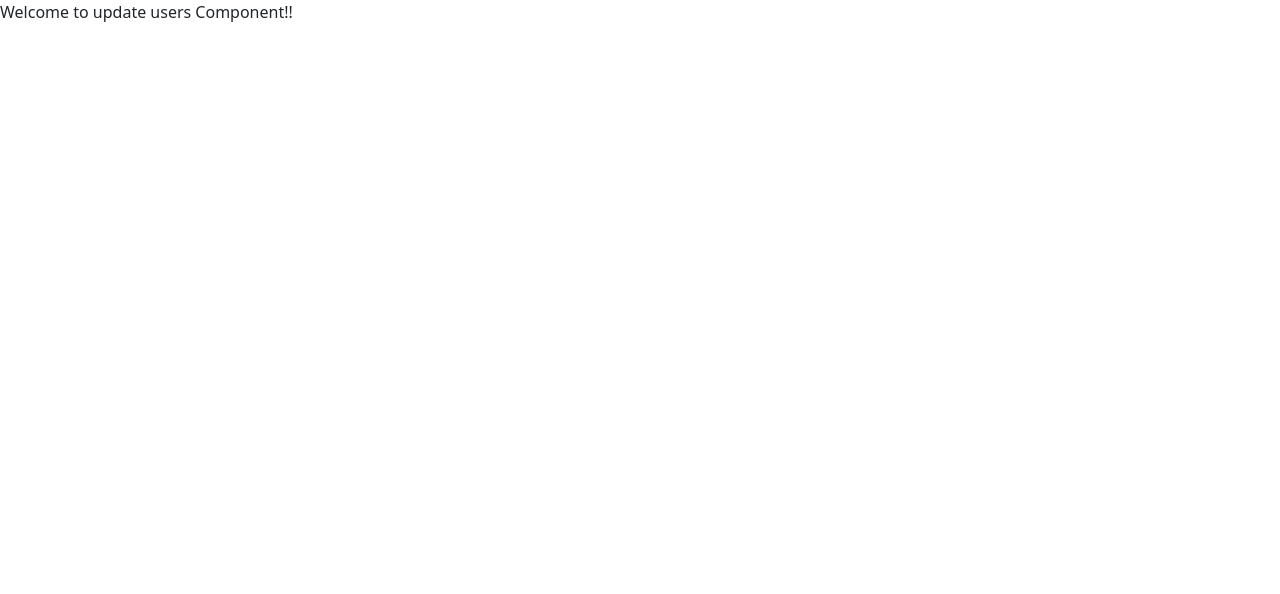
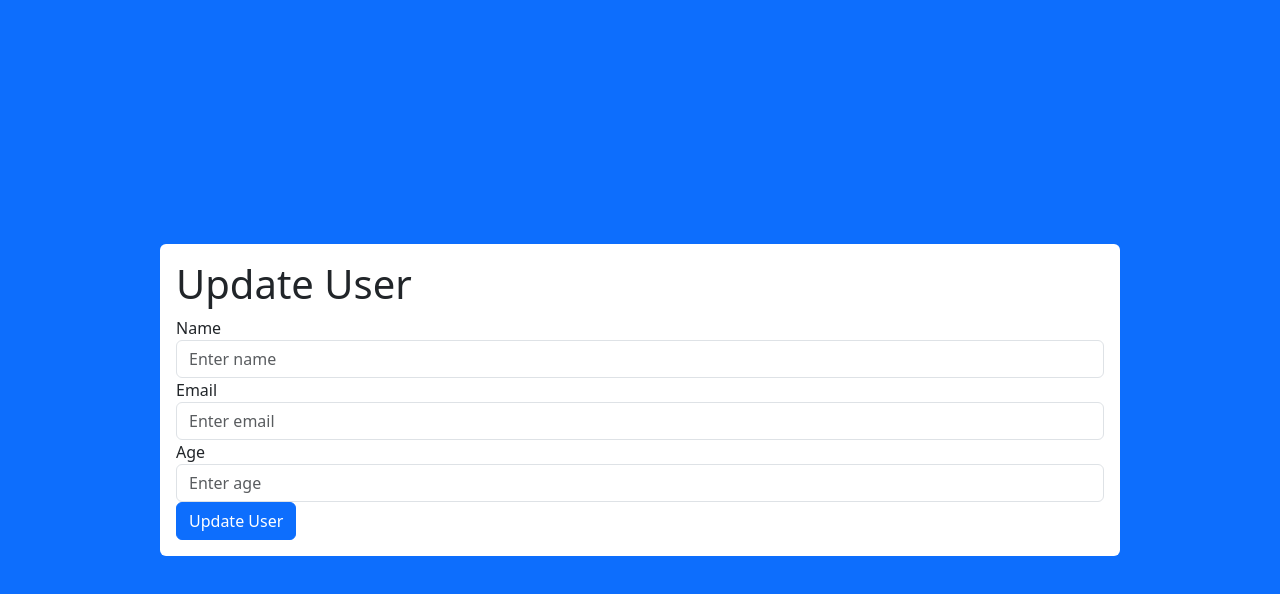
Before and after one commit to Kaweesha-mr/Node-Js, a React (Vite) app in the folder Crud-Ops/frontend/client/: page /update in a window 1280 px wide. Shown: the top 594 px of the page. Built offline with nearby package versions, Linux system fonts and the light colour scheme.

Commit message:
Add update and create user forms

```diff
--- a/Crud-Ops/frontend/client/src/components/UpdateUsers.jsx
+++ b/Crud-Ops/frontend/client/src/components/UpdateUsers.jsx
@@ -2,8 +2,28 @@ import React from "react";
 
 export default function UpdateUsers() {
     return (
-        <div>
-            <p>Welcome to update users Component!!</p>
+        <div className=" d-flex vh-100 bg-primary justify-content-center align-items-center">
+
+
+            <div className="w-75 bg-white rounded p-3">
+                <form>
+                <h1>Update User</h1>
+                    <div className="form-group">
+                        <label>Name</label>
+                        <input type="text" className="form-control" placeholder="Enter name" />
+                    </div>
+                    <div className="form-group">
+                        <label>Email</label>
+                        <input type="email" className="form-control" placeholder="Enter email" />
+                    </div>
+                    <div className="form-group">
+                        <label>Age</label>
+                        <input type="number" className="form-control" placeholder="Enter age" />
+                    </div>
+                    <button type="submit" className="btn btn-primary">Update User</button>
+                </form>
+            </div>
+
         </div>
     )
 }
--- a/Crud-Ops/frontend/client/src/components/createUsers.jsx
+++ b/Crud-Ops/frontend/client/src/components/createUsers.jsx
@@ -2,8 +2,30 @@ import React from "react";
 
 export default function CreateUsers() {
     return (
-        <div>
-            <p>Welcome to create users Component!!</p>
+        <div className=" d-flex vh-100 bg-primary justify-content-center align-items-center">
+
+
+            <div className="w-75 bg-white rounded p-3">
+                <form>
+                <h1>Create User</h1>
+                    <div className="form-group">
+                        <label>Name</label>
+                        <input type="text" className="form-control" placeholder="Enter name" />
+                    </div>
+                    <div className="form-group">
+                        <label>Email</label>
+                        <input type="email" className="form-control" placeholder="Enter email" />
+                    </div>
+                    <div className="form-group">
+                        <label>Age</label>
+                        <input type="number" className="form-control" placeholder="Enter age" />
+                    </div>
+                    <button type="submit" className="btn btn-primary">Create User</button>
+                </form>
+            </div>
+
         </div>
+
+
     )
 }
--- a/Crud-Ops/frontend/client/src/components/users.jsx
+++ b/Crud-Ops/frontend/client/src/components/users.jsx
@@ -1,5 +1,5 @@
+/* eslint-disable no-unused-vars */
 import React, { useState } from "react";
-import Button from "react-bootstrap/Button";
 import "bootstrap/dist/css/bootstrap.min.css";
 import {Link} from "react-router-dom";
 
@@ -32,8 +32,8 @@ function Users() {
                             <td>{user.email}</td>
                             <td>{user.age}</td>
                             <td>
-                                <Button variant="primary">Edit</Button>{" "}
-                                <Button variant="danger">Delete</Button>
+                                <Link to={'/update'} variant="primary" className="btn btn-success">Edit</Link>
+                                <Link to={'/delete'} variant="danger" className="btn btn-danger">Delete</Link>
                             </td>
                         </tr>
                     ))}
```
